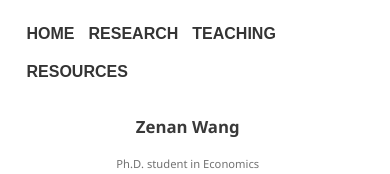
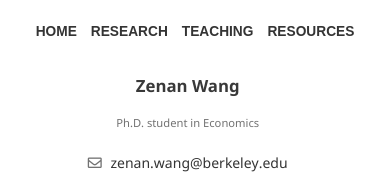
Before and after one commit to znwang25/znwang25.github.io, a plain HTML site: page index.html in a window 390 px wide. Shown: the top 174 px of the page. Drawn offline with Linux system fonts and the light colour scheme.

Commit message:
Mobile menu changes ver 2

```diff
--- a/css/style.css
+++ b/css/style.css
@@ -610,6 +610,7 @@ footer {
   }
   .top-navigation li {
     display:inline;
+    font-size: 98%;
     border-bottom: 0 solid transparent;
   }
   .top-navigation li a {
```
